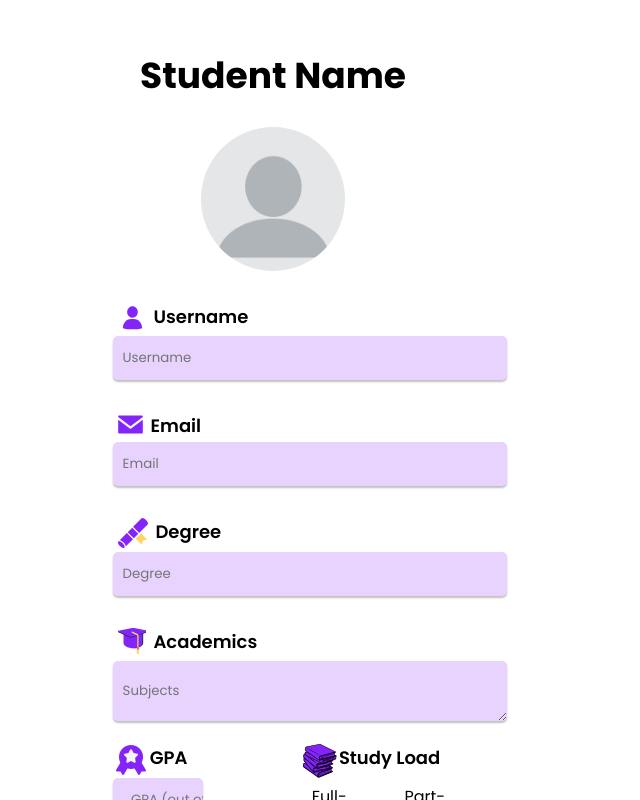
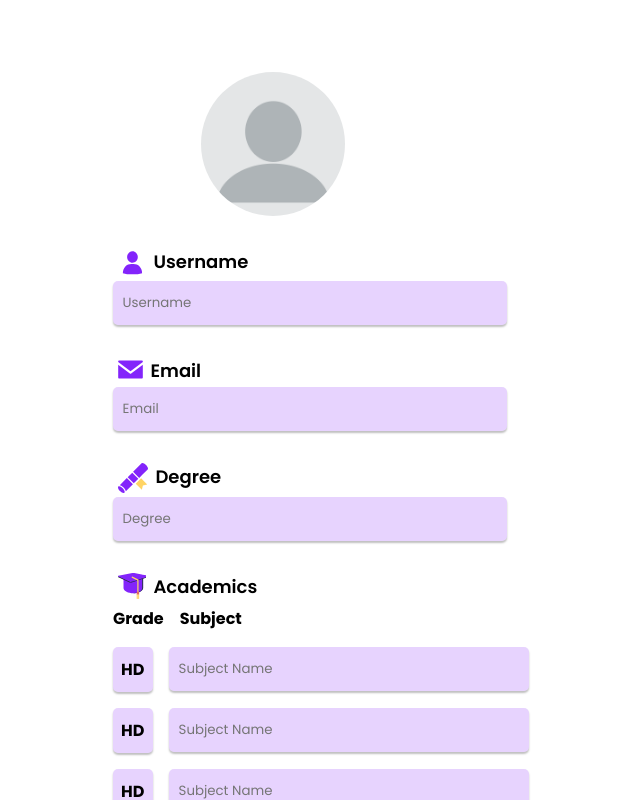
Before and after one commit to GiorgioBaz/GroupMatch, a React (Create React App) app in the folder client/: page /profile in a window 1280 px wide. Shown: the whole page, without its empty margins (367-1007 px from the left). Built offline with nearby package versions, Linux system fonts and the light colour scheme; no server answers.

Commit message:
User Profile Page 90% Complete Waiting on Image Functionality

```diff
--- a/client/src/Components/Profile/Grade/Grade.js
+++ b/client/src/Components/Profile/Grade/Grade.js
@@ -1,79 +1,23 @@
-import { useState } from "react";
-
-import "./Grade.css";
-
-function Grade() {
-	const [loginEmail, setLoginEmail] = useState("");
-	const [loginPassword, setLoginPassword] = useState("");
-	const [errorMsg, setErrorMsg] = useState("");
-
+function Grade(props) {
 	return (
-		<div className="login-div">
-			<div className="login-card">
-				<form className="login-form" onSubmit={login}>
-					<h1 className="form-header">Log In</h1>
-
-					<div className="email-div">
-						<div className="email-label">
-							<img
-								alt="Email Icon"
-								className="email-icon"
-								src={emailIcon}
-							/>
-							<h3 className="form-input-headers">Email</h3>
-						</div>
-						<input
-							className="input-field"
-							placeholder="Email"
-							name="email"
-							onChange={(e) =>
-								setLoginEmail(
-									e.target.value.toString().toLowerCase()
-								)
-							}
-							required
-						/>
-					</div>
-
-					<div className="password-div">
-						<div className="password-label">
-							<img
-								alt="Password Icon"
-								className="password-icon"
-								src={passwordIcon}
-							/>
-							<h3 className="form-input-headers">Password</h3>
-							<Link
-								to="/forgotpassword"
-								className="resetpass-span"
-							>
-								Forgot your password?
-							</Link>
-						</div>
-						<input
-							className="input-field"
-							placeholder="Password"
-							type={"password"}
-							onChange={(e) => setLoginPassword(e.target.value)}
-							required
-							minLength="8"
-						/>
-					</div>
-
-					{passwordErr}
-
-					<div className="continue-button">
-						<button className="button">Continue</button>
-					</div>
-
-					<p className="register-p">
-						I'm a new user?
-						<Link to="/register" className="register-span">
-							Register
-						</Link>
-					</p>
-				</form>
-			</div>
+		<div className="subject-grade">
+			<select
+				className="grades"
+				onChange={(e) => props.onGradeChange(e, props.index)}
+				value={props.grade}
+			>
+				<option value={"HD"}>HD</option>
+				<option value={"D"}>D</option>
+				<option value={"C"}>C</option>
+				<option value={"P"}>P</option>
+				<option value={"F"}>F</option>
+			</select>
+			<input
+				className="profile-input"
+				placeholder="Subject Name"
+				value={props.subject || ""}
+				onChange={(e) => props.onSubjectChange(e, props.index)}
+			/>
 		</div>
 	);
 }
--- a/client/src/Components/Profile/Profile.css
+++ b/client/src/Components/Profile/Profile.css
@@ -49,15 +49,10 @@
 	border: 1px solid red;
 	border-radius: 5px;
 	outline: 1px red;
-	width: 100%;
+	width: 80%;
 	height: 3.3em;
 	padding-left: 2%;
 	box-shadow: 0px 2px 2px rgba(0, 0, 0, 0.25);
-}
-
-.academics-div > textarea {
-	padding-top: 1.5em;
-	height: fit-content;
 }
 
 .student-info-div {
@@ -94,6 +89,12 @@
 	margin-bottom: 1%;
 }
 
+.email-div > .error-p {
+	color: red;
+	margin-left: 0.5%;
+	font-size: 14px;
+	margin-top: 1em;
+}
 .profile-header {
 	font-weight: 600;
 	margin-left: 1.5%;
@@ -125,12 +126,12 @@
 .profile-container {
 	margin-top: 1em;
 	display: flex;
-
 	justify-content: space-between;
 }
 
 .gpa-label {
 	display: flex;
+	margin-bottom: 0.1em;
 }
 
 .gpa-icon {
@@ -146,9 +147,55 @@
 	display: flex;
 }
 
+.academics-label2 {
+	display: flex;
+	margin-bottom: 1em;
+	justify-content: space-between;
+	margin-right: 27em;
+}
+
+.academics-grade {
+	margin-right: 1em;
+}
+
 .academics-icon {
 	margin-left: 1.1%;
 	margin-bottom: 1%;
+}
+
+.academics-subjects {
+	margin-top: 0.5em;
+}
+
+.subject-grade {
+	display: flex;
+	margin-bottom: 1em;
+}
+
+.grades {
+	appearance: none;
+	border: none;
+	padding: 0 0.5em 0 0.5em;
+	margin-right: 1em;
+	font-family: inherit;
+	font-size: inherit;
+	font-weight: 700;
+	cursor: pointer;
+	height: 2.8em;
+	border-radius: 5px;
+	background: rgba(133, 36, 251, 0.2);
+	box-shadow: 0px 2px 2px rgba(0, 0, 0, 0.25);
+}
+
+.subject-grade > .profile-input {
+	position: relative;
+	background: rgba(133, 36, 251, 0.2);
+	border: none;
+	border-radius: 5px;
+	width: 73%;
+	height: 3.3em;
+	padding-left: 2%;
+	box-shadow: 0px 2px 2px rgba(0, 0, 0, 0.25);
 }
 
 .study-load-div {
--- a/client/src/Components/Profile/Profile.js
+++ b/client/src/Components/Profile/Profile.js
@@ -3,6 +3,7 @@ import Axios from "axios";
 import Swal from "sweetalert2";
 
 import "./Profile.css";
+import Grade from "./Grade/Grade";
 import emailIcon from "../../Assets/email-icon.svg";
 import userIcon from "../../Assets/user-icon.svg";
 import academicsIcon from "../../Assets/academics-icon.svg";
@@ -14,7 +15,12 @@ import studyLoadIcon from "../../Assets/study-load-icon.svg";
 function Profile() {
 	const [username, setUsername] = useState("");
 	const [email, setEmail] = useState("");
-	const [academics, setAcademics] = useState("");
+	const [grade1, setGrade1] = useState("HD");
+	const [subject1, setSubject1] = useState("");
+	const [grade2, setGrade2] = useState("HD");
+	const [subject2, setSubject2] = useState("");
+	const [grade3, setGrade3] = useState("HD");
+	const [subject3, setSubject3] = useState("");
 	const [degree, setDegree] = useState("");
 	const [gpa, setGpa] = useState("");
 	const [studyLoad, setStudyLoad] = useState("");
@@ -22,11 +28,21 @@ function Profile() {
 	const [resetForm, setResetForm] = useState(false);
 	const [errorMsg, setErrorMsg] = useState("");
 
+	const emailErr = errorMsg && errorMsg && (
+		<p className="error-p">{errorMsg}</p>
+	);
+	// Creates an array of objects which we use to evaluate if the information has been changed so we can send the new info
+	const academicFields = [
+		{ grade: grade1, subject: subject1 },
+		{ grade: grade2, subject: subject2 },
+		{ grade: grade3, subject: subject3 },
+	];
+
 	const updatedUser = {
 		name: username,
 		email: email,
 		degree: degree,
-		academics: academics,
+		academics: academicFields,
 		gpa: gpa,
 		studyLoad: studyLoad,
 	};
@@ -47,9 +63,15 @@ function Profile() {
 			url: "http://localhost:5000/userProfile",
 		}).then((res) => {
 			if (res.data.success) {
+				const academics = res.data.user.academics;
 				setUsername(res.data.user.name);
 				setEmail(res.data.user.email);
-				setAcademics(res.data.user.academics);
+				setGrade1(academics[0]?.grade);
+				setSubject1(academics[0]?.subject);
+				setGrade2(academics[1]?.grade);
+				setSubject2(academics[1]?.subject);
+				setGrade3(academics[2]?.grade);
+				setSubject3(academics[2]?.subject);
 				setDegree(res.data.user.degree);
 				setGpa(res.data.user.gpa);
 				setStudyLoad(res.data.user.studyLoad);
@@ -78,16 +100,62 @@ function Profile() {
 		setIsDisabled("");
 	}
 
+	function handleGradeChange(e, i) {
+		switch (i) {
+			case 0:
+				setGrade1(e.target.value);
+				break;
+			case 1:
+				setGrade2(e.target.value);
+				break;
+			case 2:
+				setGrade3(e.target.value);
+				break;
+		}
+		setIsDisabled("");
+	}
+
+	function handleSubjectChange(e, i) {
+		switch (i) {
+			case 0:
+				setSubject1(e.target.value);
+				break;
+			case 1:
+				setSubject2(e.target.value);
+				break;
+			case 2:
+				setSubject3(e.target.value);
+				break;
+		}
+		setIsDisabled("");
+	}
+
 	async function updatedFields() {
 		const user = await getUserInfo();
 		const updated = {};
 
+		if (!user)
+			return Swal.fire(
+				"Oops! Something Broke",
+				`Please Log In To Your Account Again`,
+				"error"
+			);
+
 		for (let key of Object.keys(user)) {
-			if (user[key] !== updatedUser[key]) {
+			if (user[key] !== updatedUser[key] && key !== "academics") {
 				updated[key] = updatedUser[key];
+			} else if (key === "academics") {
+				const updatedAcademics = updatedUser[key].find(
+					(el, i) =>
+						el.grade !== user[key][i]?.grade ||
+						el.subject !== user[key][i]?.subject
+				);
+
+				if (updatedAcademics) {
+					updated[key] = updatedUser[key];
+				}
 			}
 		}
-
 		return updated;
 	}
 
@@ -96,7 +164,7 @@ function Profile() {
 
 		const payload = await updatedFields();
 
-		if (!payload) {
+		if (Object.keys(payload).length === 0) {
 			return Swal.fire(
 				"Whoops!",
 				"You haven't updated anything",
@@ -111,11 +179,7 @@ function Profile() {
 			url: "http://localhost:5000/updateProfile",
 		}).then((res) => {
 			if (res.data.success) {
-				Swal.fire(`${res.data.message}`, "", "success").then((swal) => {
-					if (swal.isConfirmed || swal.isDismissed) {
-						window.location.href = "/mainpage";
-					}
-				});
+				Swal.fire(`${res.data.message}`, "", "success");
 			} else {
 				setErrorMsg(res.data.message);
 			}
@@ -125,7 +189,7 @@ function Profile() {
 	return (
 		<div className="profile-div">
 			<div className="profile-card">
-				<h2 className="student-header">Student Name</h2>
+				<h2 className="student-header">{username}</h2>
 				<form className="profile-form" onSubmit={updateUserInfo}>
 					<img
 						alt="Student Profile"
@@ -171,7 +235,9 @@ function Profile() {
 									setEmail(e.target.value);
 									setIsDisabled("");
 								}}
+								required
 							/>
+							{emailErr}
 						</div>
 
 						<div className="degree-div">
@@ -203,16 +269,33 @@ function Profile() {
 								/>
 								<h3 className="profile-header">Academics</h3>
 							</div>
-							<textarea
-								className="profile-input"
-								placeholder="Subjects"
-								type={"textarea"}
-								value={academics || ""}
-								onChange={(e) => {
-									setAcademics(e.target.value);
-									setIsDisabled("");
-								}}
-							></textarea>
+							<div className="academics-label2">
+								<h4 className="academics-grade">Grade</h4>
+								<h4 className="academics-subject">Subject</h4>
+							</div>
+							<Grade
+								index={0}
+								grade={grade1}
+								subject={subject1}
+								onGradeChange={handleGradeChange}
+								onSubjectChange={handleSubjectChange}
+							/>
+
+							<Grade
+								index={1}
+								grade={grade2}
+								subject={subject2}
+								onGradeChange={handleGradeChange}
+								onSubjectChange={handleSubjectChange}
+							/>
+
+							<Grade
+								index={2}
+								grade={grade3}
+								subject={subject3}
+								onGradeChange={handleGradeChange}
+								onSubjectChange={handleSubjectChange}
+							/>
 						</div>
 
 						<div className="profile-container">
@@ -227,7 +310,7 @@ function Profile() {
 								</div>
 								<input
 									className="profile-input"
-									placeholder="GPA (out of 7)"
+									placeholder="GPA / 7"
 									value={gpa || ""}
 									onChange={(e) => {
 										setGpa(e.target.value);
@@ -285,7 +368,6 @@ function Profile() {
 							className="cancel-button"
 							onClick={() => {
 								setResetForm(!resetForm);
-								console.log(resetForm);
 							}}
 						>
 							Cancel
```
Also changed, not shown: client/src/Components/Profile/Grade/Grade.css (deleted).
